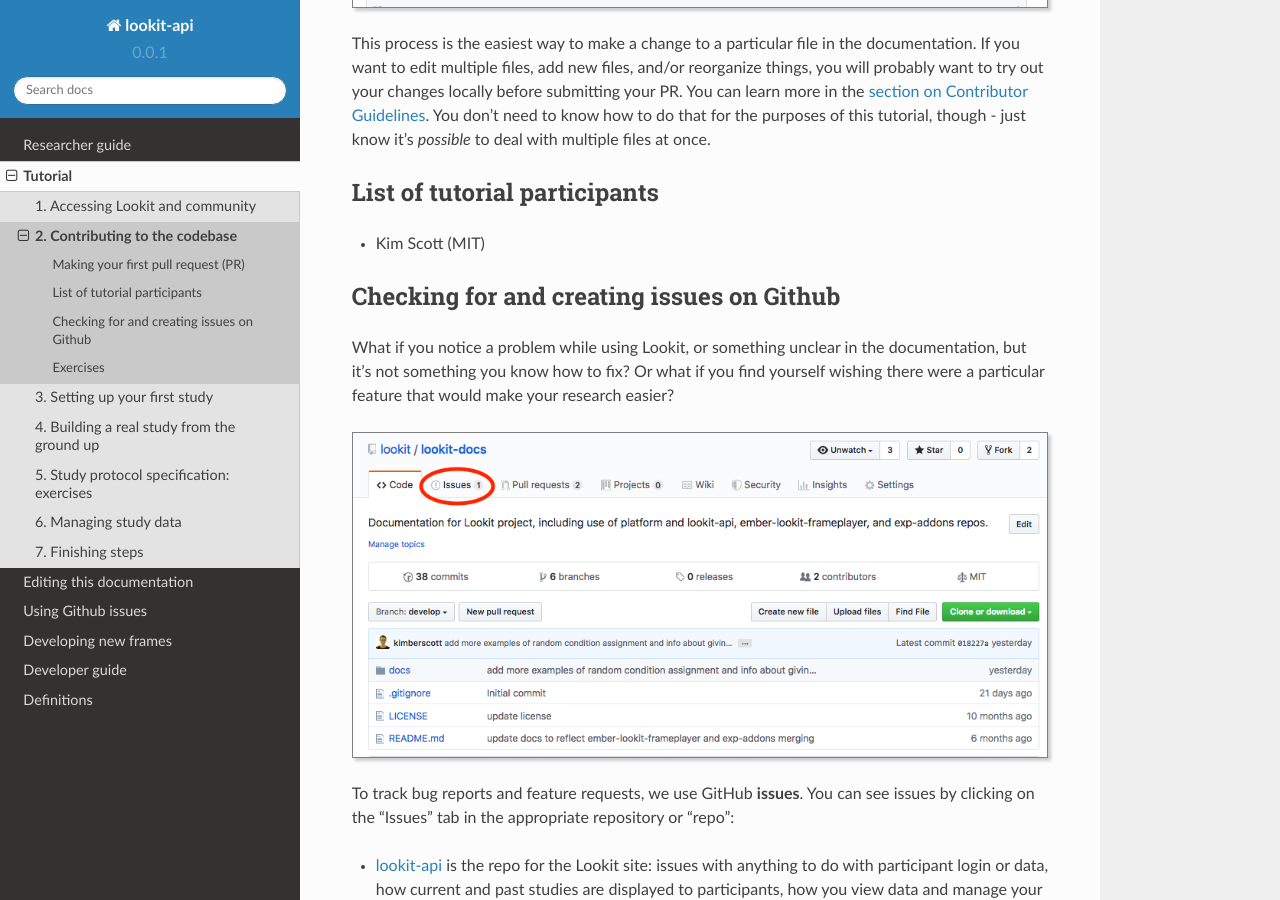
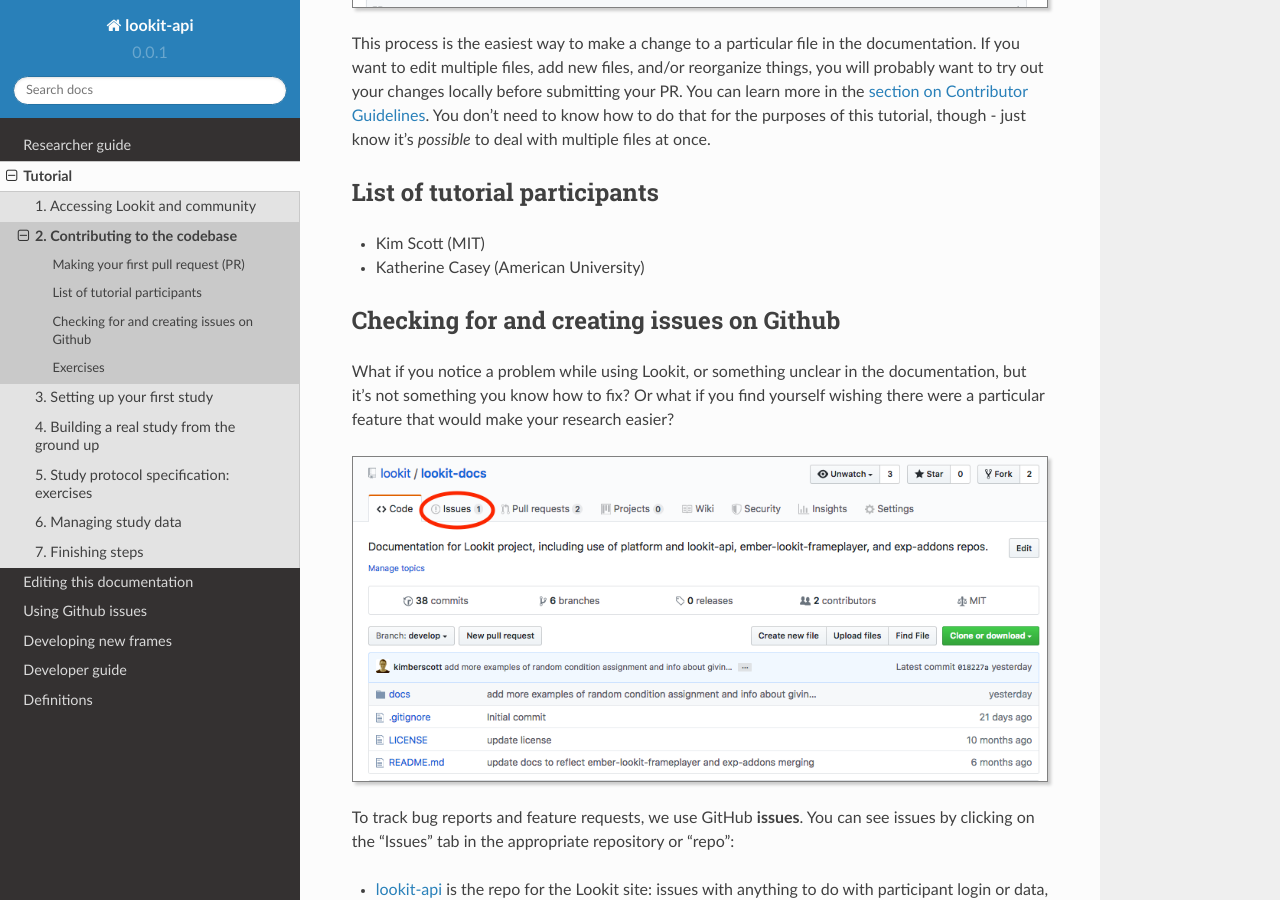
Before and after one commit to lookit/lookit-docs, a Sphinx documentation site: the page built from docs/source/tutorial-contributing.rst, in a window 1280 px wide and 900 px high, scrolled down 3469 px. Built offline with Sphinx 7.4.7 and the Read the Docs theme 2.0.0, drawn with Linux system fonts in a browser that asks for light colours.

Commit message:
Add tutorial participant to list

```diff
--- a/docs/source/tutorial-contributing.rst
+++ b/docs/source/tutorial-contributing.rst
@@ -64,6 +64,7 @@
 List of tutorial participants
 ------------------------------
 - Kim Scott (MIT)
+- Katherine Casey (American University)
 
 
 .. _Github issues overview:
```
